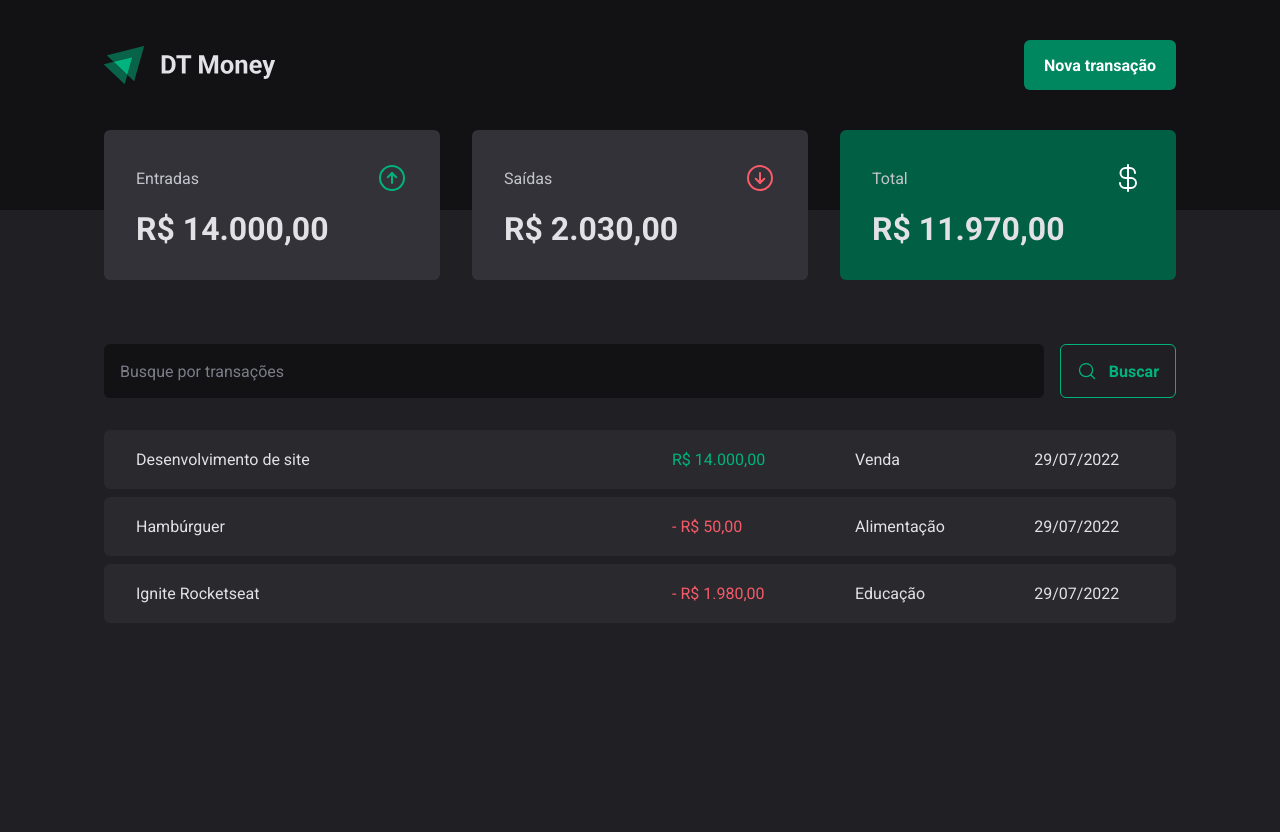
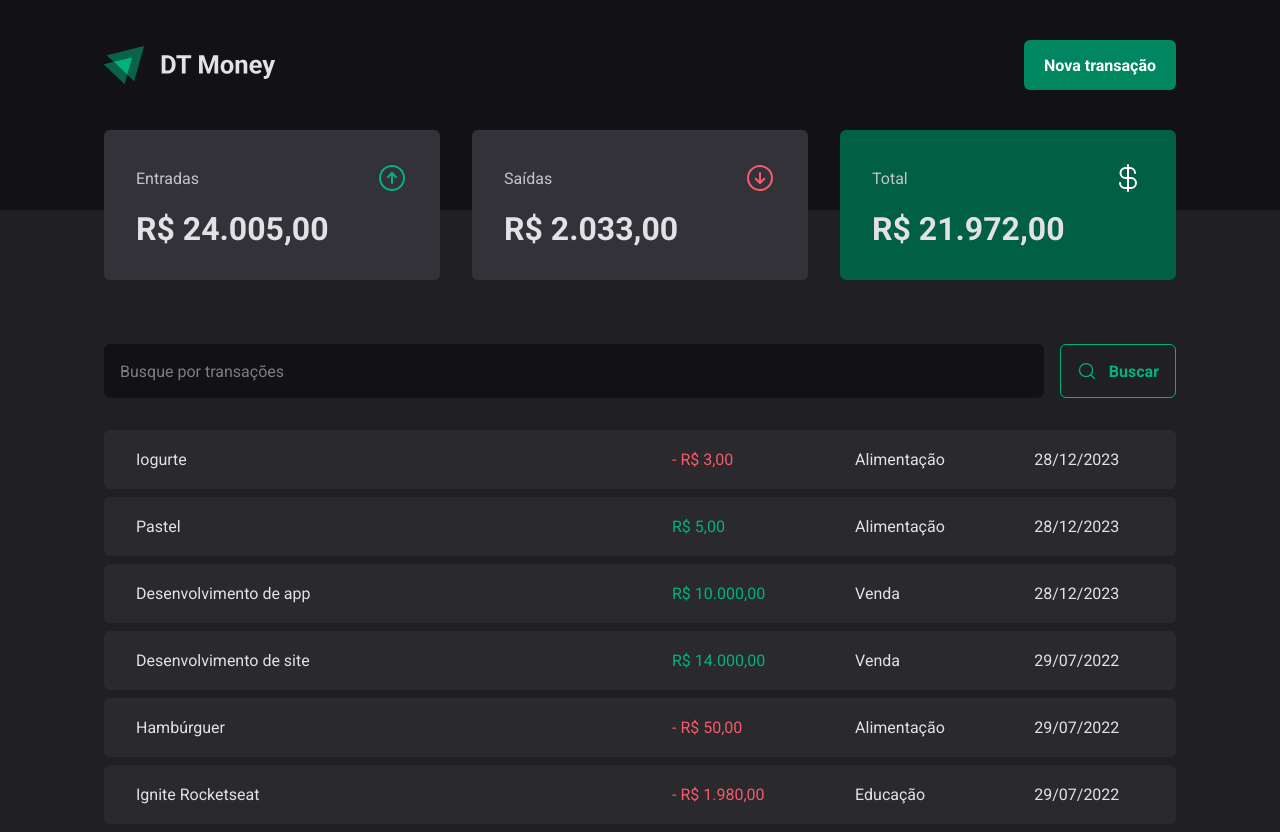
Before and after one commit to YuriODantas/03-ignite-dt-money, a React (Vite) app: page / in a window 1280 px wide. Before the commit the page ends 800 px from the top, so only its background shows below. Built offline with nearby package versions, Linux system fonts and the light colour scheme; data requests are answered from the project's data file.

Commit message:
feat: create functioncreate new transaction

```diff
--- a/server.json
+++ b/server.json
@@ -23,6 +23,30 @@
       "category": "Educação",
       "price": 1980,
       "createdAt": "2022-07-29T19:24:44.505Z"
+    },
+    {
+      "description": "Desenvolvimento de app",
+      "price": 10000,
+      "category": "Venda",
+      "type": "income",
+      "createdAt": "2023-12-28T22:52:05.237Z",
+      "id": 4
+    },
+    {
+      "description": "Pastel",
+      "price": 5,
+      "category": "Alimentação",
+      "type": "income",
+      "createdAt": "2023-12-28T23:04:26.866Z",
+      "id": 5
+    },
+    {
+      "description": "Iogurte",
+      "price": 3,
+      "category": "Alimentação",
+      "type": "outcome",
+      "createdAt": "2023-12-28T23:05:48.390Z",
+      "id": 6
     }
   ]
 }
--- a/src/components/NewTransactionModal/index.tsx
+++ b/src/components/NewTransactionModal/index.tsx
@@ -1,9 +1,11 @@
+import { zodResolver } from '@hookform/resolvers/zod';
 import * as Dialog from '@radix-ui/react-dialog';
+import { ArrowCircleDown, ArrowCircleUp, X } from 'phosphor-react';
+import { useContext } from 'react';
+import { Controller, useForm } from 'react-hook-form';
+import * as z from 'zod';
+import { TransactionsContext } from '../../contexts/TransactionsContext';
 import { CloseButton, Content, Overlay, TransactionType, TransactionTypeButton } from './styles';
-import { ArrowCircleDown, ArrowCircleUp, X } from 'phosphor-react';
-import * as z from 'zod';
-import { Controller, useForm } from 'react-hook-form';
-import { zodResolver } from '@hookform/resolvers/zod';
 
 const newTransactionFormSchema = z.object({
   description: z.string(),
@@ -15,11 +17,14 @@
 type NewTransactionFormInputs = z.infer<typeof newTransactionFormSchema>
 
 export function NewTransactionModal() {
+  const { createTransaction } = useContext(TransactionsContext)
+
   const {
     control,
     register,
     handleSubmit,
-    formState: { isSubmitting }
+    formState: { isSubmitting },
+    reset
   } = useForm<NewTransactionFormInputs>({
     resolver: zodResolver(newTransactionFormSchema),
     defaultValues: {
@@ -28,8 +33,16 @@
   })
 
   async function handleCreateNewTransaction(data: NewTransactionFormInputs) {
-    await new Promise(resolve => setTimeout(resolve, 2000))
-    console.log(data)
+    const { description, price, category, type } = data
+
+    await createTransaction({
+      description,
+      price,
+      category,
+      type
+    })
+
+    reset()
   }
   return (
     <Dialog.Portal>
--- a/src/contexts/TransactionsContext.tsx
+++ b/src/contexts/TransactionsContext.tsx
@@ -10,14 +10,23 @@
   createdAt: string
 }
 
+interface CreateTransactionInput {
+  description: string,
+  price: number,
+  category: string,
+  type: 'income' | 'outcome'
+}
+
 interface TransactionsContextType {
   transactions: Transaction[]
   fetchTransactions: (query?: string) => Promise<void>
+  createTransaction: (data: CreateTransactionInput) => Promise<void>
 }
 
 interface TransactionsProviderProps {
   children: ReactNode
 }
+
 
 export const TransactionsContext = createContext({} as TransactionsContextType)
 
@@ -27,10 +36,26 @@
   async function fetchTransactions(query?: string) {
     const response = await api.get('transactions', {
       params: {
+        _sort: 'createdAt',
+        _order: 'desc',
         q: query
       }
     })
     setTransactions(response.data)
+  }
+
+  async function createTransaction(data: CreateTransactionInput) {
+    const { description, price, category, type } = data
+
+    const response = await api.post('transactions', {
+      description,
+      price,
+      category,
+      type,
+      createdAt: new Date()
+    })
+
+    setTransactions(state => [response.data, ...state])
   }
 
   useEffect(() => {
@@ -38,7 +63,7 @@
   }, [])
 
   return (
-    <TransactionsContext.Provider value={{ transactions, fetchTransactions }}>
+    <TransactionsContext.Provider value={{ transactions, fetchTransactions, createTransaction}}>
       {children}
     </TransactionsContext.Provider>
   )
```
